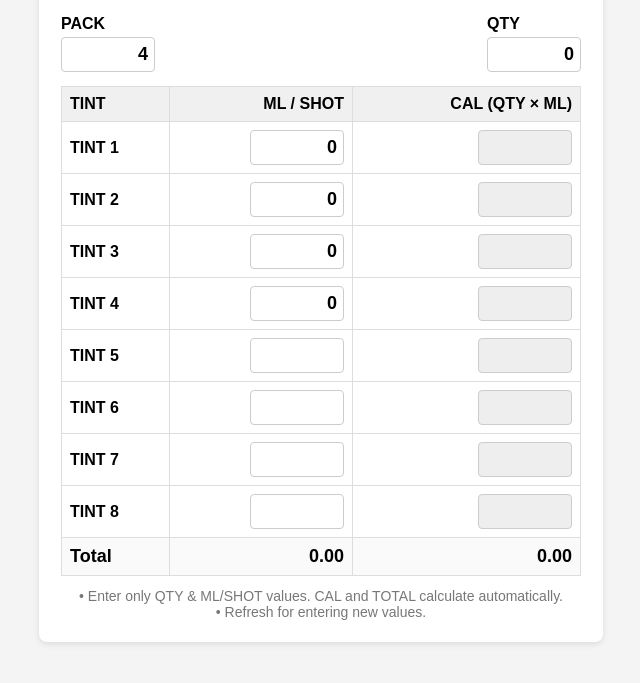
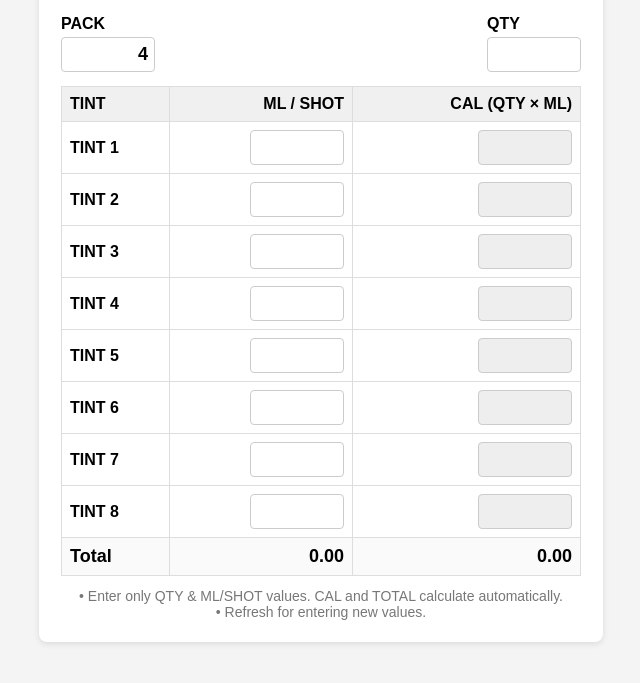
Before and after one commit to yadusreenidhi/tint-calculator, a plain HTML site: page index.html in a window 1280 px wide. Shown: the part 93-776 px from the top of the page, without its empty margins (319-959 px from the left). Drawn offline with Linux system fonts and the light colour scheme.

Commit message:
Update index.html

```diff
--- a/index.html
+++ b/index.html
@@ -104,7 +104,7 @@
       </div>
       <div>
         <label for="qty">QTY</label>
-        <input type="number" id="qty" value="0" min="0" />
+        <input type="number" id="qty" value="" min="0" />
       </div>
     </div>
 
@@ -117,10 +117,10 @@
         </tr>
       </thead>
       <tbody>
-        <tr><td>TINT 1</td><td><input type="number" id="ml_1" value="0"></td><td><input type="number" id="cal_1" readonly></td></tr>
-        <tr><td>TINT 2</td><td><input type="number" id="ml_2" value="0"></td><td><input type="number" id="cal_2" readonly></td></tr>
-        <tr><td>TINT 3</td><td><input type="number" id="ml_3" value="0"></td><td><input type="number" id="cal_3" readonly></td></tr>
-        <tr><td>TINT 4</td><td><input type="number" id="ml_4" value="0"></td><td><input type="number" id="cal_4" readonly></td></tr>
+        <tr><td>TINT 1</td><td><input type="number" id="ml_1" value=""></td><td><input type="number" id="cal_1" readonly></td></tr>
+        <tr><td>TINT 2</td><td><input type="number" id="ml_2" value=""></td><td><input type="number" id="cal_2" readonly></td></tr>
+        <tr><td>TINT 3</td><td><input type="number" id="ml_3" value=""></td><td><input type="number" id="cal_3" readonly></td></tr>
+        <tr><td>TINT 4</td><td><input type="number" id="ml_4" value=""></td><td><input type="number" id="cal_4" readonly></td></tr>
         <tr><td>TINT 5</td><td><input type="number" id="ml_5"></td><td><input type="number" id="cal_5" readonly></td></tr>
         <tr><td>TINT 6</td><td><input type="number" id="ml_6"></td><td><input type="number" id="cal_6" readonly></td></tr>
         <tr><td>TINT 7</td><td><input type="number" id="ml_7"></td><td><input type="number" id="cal_7" readonly></td></tr>
```
